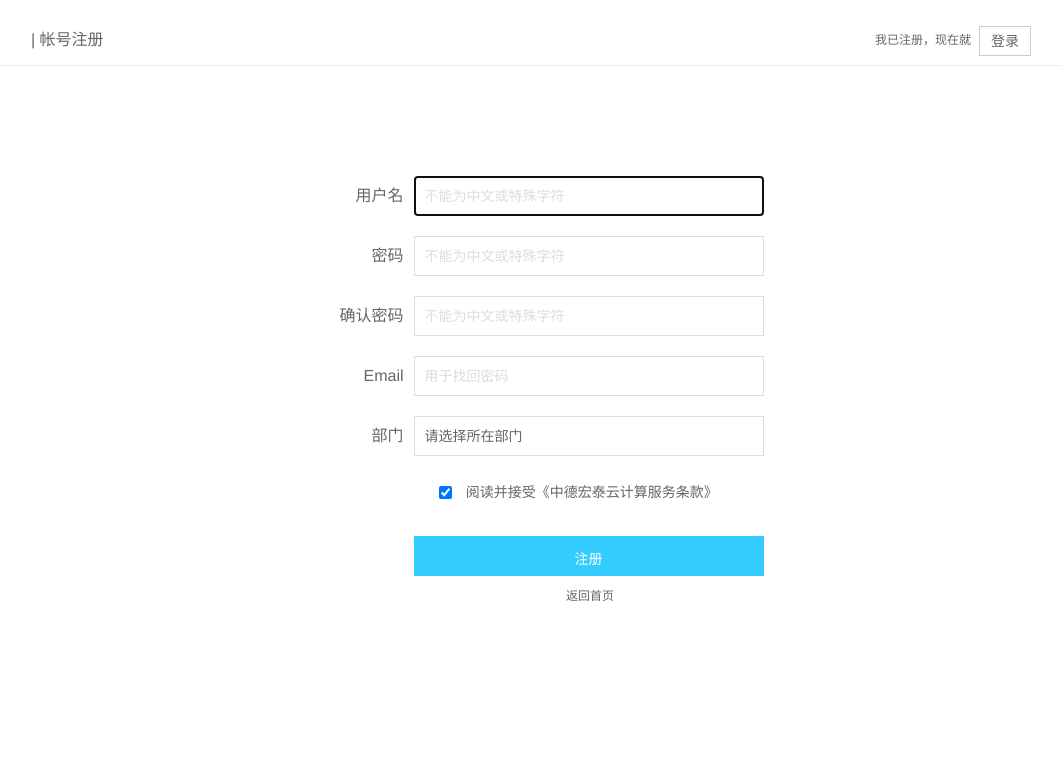
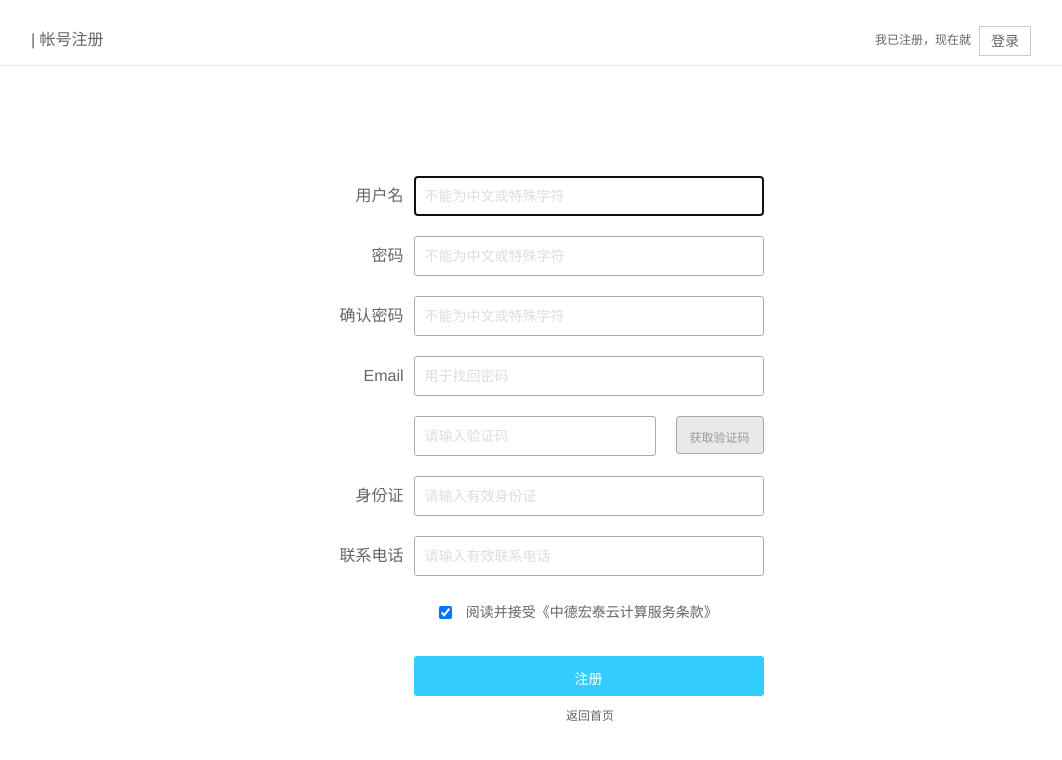
Before and after one commit to YInJunWen/vcloud, a Django app: template templates/register.html in a window 1280 px wide. Shown: the top 760 px of the page, without its empty margins (109-1171 px from the left). Run offline with Django 3.2, Linux system fonts and the light colour scheme; the template is opened without the code that fills it, so the values that code supplies are empty.

Commit message:
更新发送邮件

```diff
--- a/static/assets/css/public/user.css
+++ b/static/assets/css/public/user.css
@@ -17,6 +17,15 @@ select{
     border-color: initial;
     border-image: initial;
 }
+
+input::-webkit-outer-spin-button,
+input::-webkit-inner-spin-button {
+    -webkit-appearance: none;
+}
+input[type="number"]{
+    -moz-appearance: textfield;
+}
+
 /* CSS Document */
 @media screen and (max-width: 1000px) {
     body {
@@ -180,9 +189,10 @@ footer {
     height: 16px;
     padding: 11px 10px;
     margin: 10px;
-    border: 1px solid #ddd;
+    border: 1px solid #aaa;
+    border-radius: 3px;
     font-size: 14px;
-    color: #666;
+    color: #aaa;
     transition: .3s;
 }
 
@@ -384,3 +394,19 @@ footer {
 input:-moz-placeholder {
     color: #ddd;
 }
+/*  ========================= 邮箱验证码按钮*/
+#reg_code{
+    display: inline-block;
+    background-color: #e9e9e9;
+    color: #999;
+    font-size: 12px;
+    float: left;
+    width: 88px;
+    height: 38px;
+    border: 1px solid #aaa;
+    margin-top: 10px;
+    /*line-height: 38px;*/
+    text-align: center;
+    cursor: pointer;
+    border-radius: 3px;
+}
--- a/templates/register.html
+++ b/templates/register.html
@@ -31,45 +31,62 @@
             </li>
             <li style="clear: both;">
                 <label for="password">密码</label>
-                        <input type="password" name="password" id="password" maxlength="20" placeholder="不能为中文或特殊字符" onkeyup="value=value.replace(/[^\w\.\/]/ig,'')" required/>
+                <input type="password" name="password" id="password" maxlength="20" placeholder="不能为中文或特殊字符"
+                       onkeyup="value=value.replace(/[^\w\.\/]/ig,'')" required/>
                 <span style="color: #f90; display: none;text-indent: -70px;" id="pass_span">两次密码不相同,请重新输入!</span>
             </li>
             <li style="clear: both;">
                 <label for="repassword">确认密码</label>
-                        <input type="password" name="repassword" id="repassword" maxlength="20" placeholder="不能为中文或特殊字符" onkeyup="value=value.replace(/[^\w\.\/]/ig,'')" required/>
+                <input type="password" name="repassword" id="repassword" maxlength="20" placeholder="不能为中文或特殊字符"
+                       onkeyup="value=value.replace(/[^\w\.\/]/ig,'')" required/>
                 {% if err_password %}
                     <span style="position:relative; left: 135px;color: #f90;display: block;text-align: left;">{{ err_password }}</span>
                 {% endif %}
             </li>
             <li style="clear: both;">
                 <label for="mail">Email</label>
-                        <input type="email" name="e_mail" placeholder="用于找回密码" id="mail" required/></li>
+                <input type="email" name="e_mail" placeholder="用于找回密码" id="mail" required/>
+            </li>
             <li style="clear: both;">
-                        <label for="budget">部门</label>
-                        <select id="budget" name="dept">
-                            <option value="change_list" selected="selected">请选择所在部门</option>
-                            <option value="cw">财务部</option>
-                            <option value="cg">采购部</option>
-                            <option value="cp">产品部</option>
-                            <option value="xz">行政人事部</option>
-                            <option value="oem">OEM</option>
-                            <option value="kf">客服部</option>
-                            <option value="sc">市场部</option>
-                            <option value="xs">销售部</option>
-                            <option value="yjs">云计算中心</option>
-                            <option value="zjb">总经办</option>
-                            <option value="yf">成都研发</option>
-                            <option value="tf">成都通发</option>
-                            <option value="ksb">昆山办</option>
-                            <option value="szb">苏州办</option>
-                            <option value="lygb">连云港办</option>
-                            <option value="ahb">安徽办</option>
-                            <option value="lxb">利辛办</option>
-                        </select>
-                        {% if dept %}
-                            <span style="position:relative; left: 135px;color: #f90;display: block;text-align: left;">{{dept}}</span>
-                        {% endif %}
+                <label for="">&nbsp;</label>
+                <input type="text" oninput="if(value.length>8)value=value.slice(0,8)" style="width: 220px;float: left;" placeholder="请输入验证码"><input type="button" id="reg_code" value="获取验证码">
             </li>
+            <li style="clear: both;">
+                <label for="">身份证</label>
+                <input type="number" oninput="if(value.length>18)value=value.slice(0,18)" name="" placeholder="请输入有效身份证"
+                       id="" required/>
+            </li>
+            <li style="clear: both;">
+                <label for="">联系电话</label>
+                <input type="number" oninput="if(value.length>11)value=value.slice(0,11)" name=""
+                       placeholder="请输入有效联系电话" id="" required/>
+            </li>
+            {#                    <li style="clear: both;">#}
+            {#                        <label for="budget">部门</label>#}
+            {#                        <select id="budget" name="dept">#}
+            {#                            <option value="change_list" selected="selected">请选择所在部门</option>#}
+            {#                            <option value="cw">财务部</option>#}
+            {#                            <option value="cg">采购部</option>#}
+            {#                            <option value="cp">产品部</option>#}
+            {#                            <option value="xz">行政人事部</option>#}
+            {#                            <option value="oem">OEM</option>#}
+            {#                            <option value="kf">客服部</option>#}
+            {#                            <option value="sc">市场部</option>#}
+            {#                            <option value="xs">销售部</option>#}
+            {#                            <option value="yjs">云计算中心</option>#}
+            {#                            <option value="zjb">总经办</option>#}
+            {#                            <option value="yf">成都研发</option>#}
+            {#                            <option value="tf">成都通发</option>#}
+            {#                            <option value="ksb">昆山办</option>#}
+            {#                            <option value="szb">苏州办</option>#}
+            {#                            <option value="lygb">连云港办</option>#}
+            {#                            <option value="ahb">安徽办</option>#}
+            {#                            <option value="lxb">利辛办</option>#}
+            {#                        </select>#}
+            {#                        {% if dept %}#}
+            {#                            <span style="position:relative; left: 135px;color: #f90;display: block;text-align: left;">{{dept}}</span>#}
+            {#                        {% endif %}#}
+            {#                    </li>#}
             <li class="w-agreeBox" style="clear: both;">
                 <label for="">&nbsp;</label>
                 <input type="checkbox" id="agreeBox" name="" checked="checked" required/>
@@ -82,10 +99,12 @@
     </form>
 </div>
 </body>
+<script src="/static/assets/js/buy/jquery-1.8.3.min.js"></script>
+<script src="/static/assets/js/public/jquery.mailAutoComplete-3.1.js"></script>
 <script>
-        var agreeBox = document.getElementById('agreeBox');
-        var fSubmit = document.getElementById('fSubmit');
-        agreeBox.onclick = function() {
+    var agreeBox = $$('agreeBox');
+    var fSubmit = $$('fSubmit');
+    agreeBox.onclick = function () {
         if (agreeBox.checked == false) {
             fSubmit.disabled = "disabled";
             fSubmit.style.background = "#c5c5c5";
@@ -96,22 +115,55 @@
     };
 
     function Rt_check() {
-            var password = document.getElementById('password');
-            var repassword = document.getElementById('repassword');
-            var pass_span = document.getElementById('pass_span');
-            var budget = document.getElementById('budget');
-            console.log(budget.value);
-            if (password.value == repassword.value) {
-                return true;
-            }
-            if (budget.value = 'change_list') {
-                alert('1');
-            }
+        var pass_span = $$('pass_span');
+        if ($$('password').value !== $$('repassword').value) {
             pass_span.style.display = "block";
             password.value = "";
             repassword.value = "";
             password.focus();
             return false;
         }
+        return true;
+    }
+
+    // 注册获取验证码按钮 reg_code
+    $$('reg_code').onclick = function () {
+        // 判断邮箱有没有输入
+        if ($$('mail').value === '')
+            alert('请填写邮箱地址！');
+        else if ($$('mail').value !== "")
+            var reg = /^\w+((-\w+)|(\.\w+))*\@[A-Za-z0-9]+((\.|-)[A-Za-z0-9]+)*\.[A-Za-z0-9]+$/;
+            var check = reg.test($$('mail').value);
+            if (!check) {
+                alert("邮箱格式不正确, 请重新输入！");
+                return false;
+            }
+        // 都验证通过后
+        count_down(this);
+        // 验证通过 发送验证码
+        $.post('/test2/',{'email': $('#mail').val()});
+    };
+
+    $("#mail").mailAutoComplete();
+
+    var count = 60;
+    function count_down(o) {
+        if (count === 0) {
+            o.removeAttribute("disabled");
+            o.value = "获取验证码";
+            count = 60;
+        } else {
+            o.setAttribute("disabled", true);
+            o.value = "重新发送(" + count + ")";
+            count--;
+            setTimeout(function () {
+                count_down(o)
+            }, 1000)
+        }
+    }
+
+    function $$(a) {
+        return document.getElementById(a);
+    }
 </script>
 </html>
--- a/vcloudapp/models.py
+++ b/vcloudapp/models.py
@@ -85,7 +85,7 @@ class UserInfo(models.Model):
     locked = models.BooleanField(max_length=1, default=False)  # True锁定账号, 不允许登陆
     power = models.IntegerField(default=0)  # 0-员工，1-主管，2-总经办，3-云计算中心
     role = models.IntegerField(default=1)  # 0-管理员，1-普通用户
-    dept = models.CharField(max_length=4, default='other')  # 部门 默认云计算
+    dept = models.CharField(max_length=50, default='other')  # 部门 默认云计算
     reg_ip = models.GenericIPAddressField(protocol='IPV4', max_length=15)  # 注册IP
     reg_time = models.DateTimeField(auto_now_add=True)  # 注册时间
     login_count = models.IntegerField(default=0)  # 登陆次数
```
Also changed, not shown: vcloudapp/views.py (+117 -37 lines), static/assets/js/public/_base.js (line endings or trailing spaces), static/assets/js/public/jquery.mailAutoComplete-3.1.js (added), vcloudapp/migrations/0003_auto_20170901_0959.py (added). Lines whose indentation alone changed are shown as unchanged.
